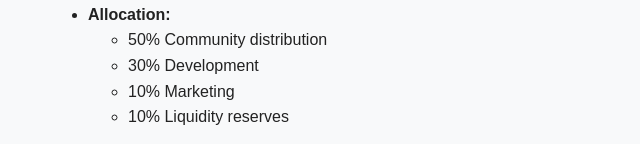
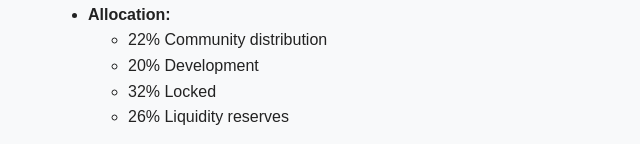
Before and after one commit to Blaznikolj/oniontoken1, a plain HTML site: page Onion_Token_Whitepaper.html in a window 1280 px wide. Shown: the part 808-952 px from the top of the page, 0-640 px from the left. Drawn offline with Linux system fonts and the light colour scheme.

Commit message:
Update Onion_Token_Whitepaper.html

```diff
--- a/Onion_Token_Whitepaper.html
+++ b/Onion_Token_Whitepaper.html
@@ -43,10 +43,10 @@
 <li><strong>Taxes:</strong> 0% (Fair Launch)</li>
 <li><strong>Allocation:</strong>
     <ul>
-        <li>50% Community distribution</li>
-        <li>30% Development</li>
-        <li>10% Marketing</li>
-        <li>10% Liquidity reserves</li>
+        <li>22% Community distribution</li>
+        <li>20% Development</li>
+        <li>32% Locked</li>
+        <li>26% Liquidity reserves</li>
     </ul>
 </li>
 </ul>
```
